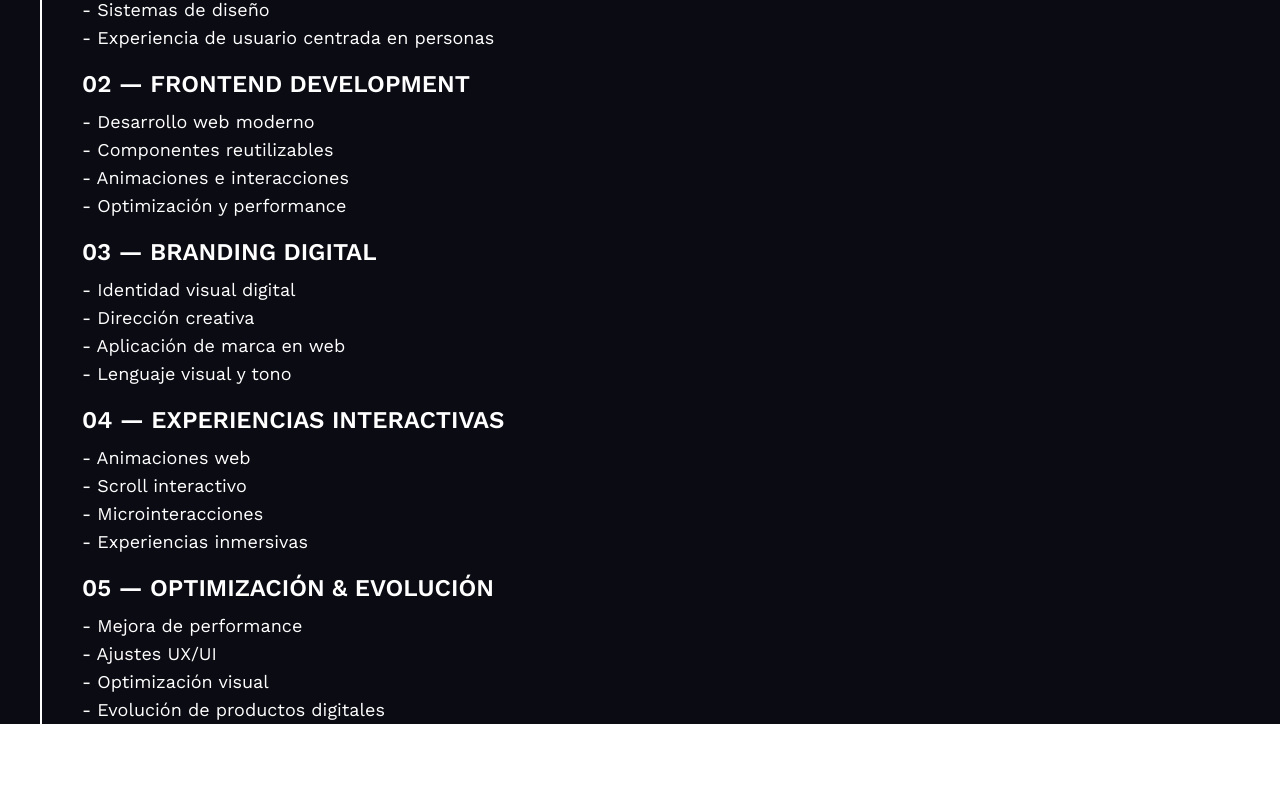
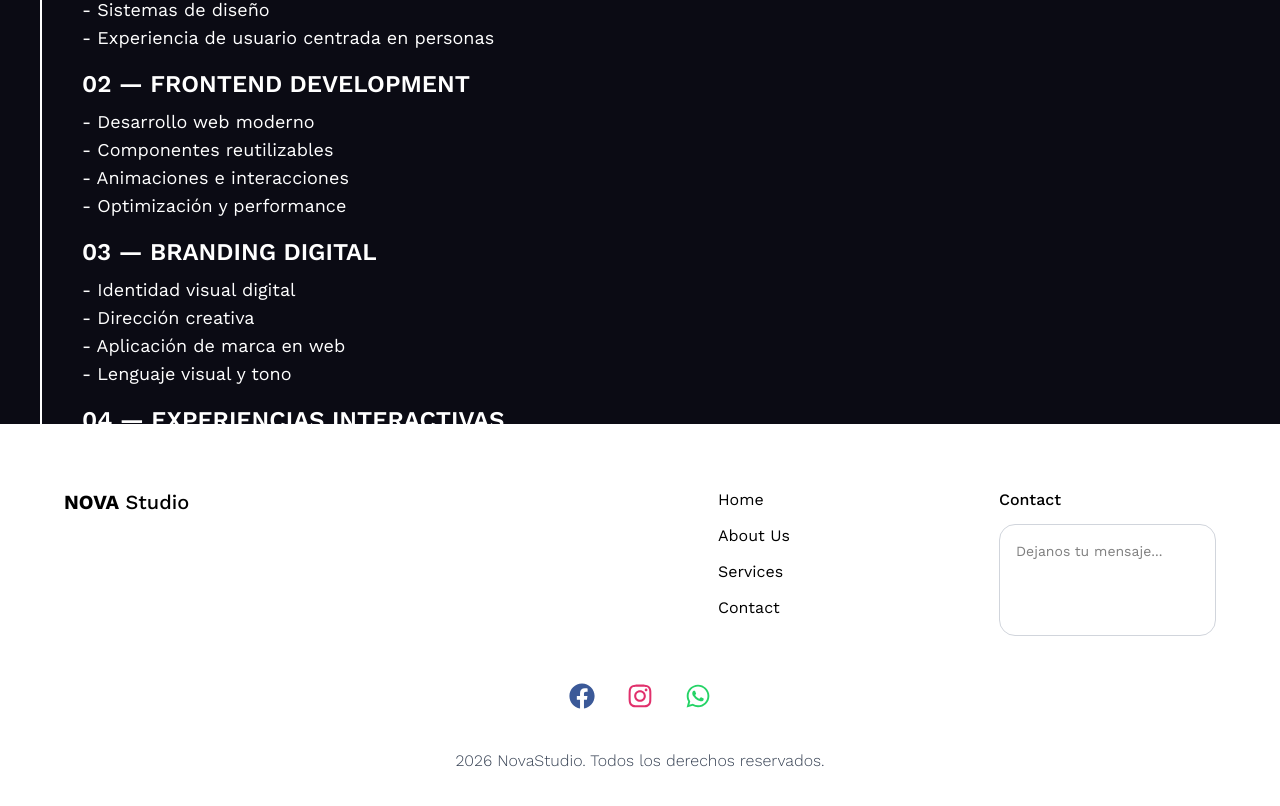
Before and after one commit to NicoleGluj/nova_studio_frontend, a React (Vite) app: page /services in a window 1280 px wide. Shown: the part 376-1182 px from the top of the page. Before the commit the page ends 1100 px from the top, so only its background shows below. Built offline with nearby package versions, Linux system fonts and the light colour scheme.

Commit message:
add: Footer content

```diff
--- a/package.json
+++ b/package.json
@@ -15,6 +15,7 @@
     "heroicons": "^2.2.0",
     "react": "^19.2.0",
     "react-dom": "^19.2.0",
+    "react-icons": "^5.5.0",
     "react-router-dom": "^7.13.0",
     "tailwindcss": "^4.1.18"
   },
--- a/src/components/Footer.jsx
+++ b/src/components/Footer.jsx
@@ -0,0 +1,65 @@
+import { Link } from "react-router-dom"
+import { FaFacebook, FaInstagram, FaWhatsapp } from "react-icons/fa"
+
+export const Footer = () => {
+  return (
+    <footer className="bg-white text-black">
+      <section className="mx-auto max-w-7xl px-6 sm:px-10 lg:px-16 2xl:px-24 py-12 lg:py-16">
+        <div className="flex flex-col gap-10 lg:flex-row lg:items-start lg:justify-between">
+          <div className="flex items-center">
+            <h2 className="text-xl font-medium">
+              <span className="font-bold">NOVA</span> Studio
+            </h2>
+          </div>
+
+          <div className="grid gap-10 sm:grid-cols-2 lg:grid-cols-2 lg:gap-16">
+            <nav className="flex flex-col gap-3">
+              <Link to="/" className="text-base hover:text-gray-900">
+                Home
+              </Link>
+              <Link to="/aboutUs" className="text-base hover:text-gray-900">
+                About Us
+              </Link>
+              <Link to="/services" className="text-base hover:text-gray-900">
+                Services
+              </Link>
+              <Link to="/contact" className="text-base hover:text-gray-900">
+                Contact
+              </Link>
+            </nav>
+
+            <div className="w-full">
+              <p className="font-medium">Contact</p>
+
+              <textarea
+                placeholder="Dejanos tu mensaje..."
+                className="mt-3 h-28 w-full resize-none rounded-2xl border border-gray-300 p-4 text-sm outline-none focus:border-gray-500"
+              />
+            </div>
+          </div>
+        </div>
+
+        <div className="mt-10 flex justify-center gap-8">
+          <a href="" className="transition-transform duration-300 hover:scale-110">
+            <span className="sr-only">Facebook</span>
+            <FaFacebook size={26} color="#3b5998" />
+          </a>
+
+          <a href="" className="transition-transform duration-300 hover:scale-110">
+            <span className="sr-only">Instagram</span>
+            <FaInstagram size={26} color="#E1306C" />
+          </a>
+
+          <a href="" className="transition-transform duration-300 hover:scale-110">
+            <span className="sr-only">WhatsApp</span>
+            <FaWhatsapp size={26} color="#25D366" />
+          </a>
+        </div>
+
+        <p className="mt-10 text-center text-sm sm:text-base font-light text-gray-700">
+          2026 NovaStudio. Todos los derechos reservados.
+        </p>
+      </section>
+    </footer>
+  )
+}
--- /dev/null
+++ b/src/components/Layout.jsx
@@ -0,0 +1,12 @@
+import { Footer } from "./Footer";
+import { Header } from "./Header";
+
+export const Layout = (props) => {
+  return (
+    <>
+      <Header />
+      {props.children}
+      <Footer />
+    </>
+  )
+}
--- a/src/pages/AbooutUs.jsx
+++ b/src/pages/AbooutUs.jsx
@@ -1,17 +1,14 @@
-import { Header } from "../components/Header"
-import personAbout from "../assets/person-about.jpg"
+
 import { Link } from "react-router-dom"
-
+import { Layout } from "../components/Layout"
 
 export const AboutUs = () => {
   return (
-    <>
-      <Header />
+    <Layout>
       <section className="bg-[#0B0B14] h-screen ">
         <section className="py-25 px-10">
           <h2 className="text-white py-5 px-5 text-2xl border-2 w-full rounded-3xl font-regular uppercase">Quienes somos</h2>
         </section>
-
         <section className="bg-[#0B0B14] py- px-10  gap-10  items-stretch">
           <div className="text-white flex flex-col gap-4 sm:gap-10 justify-center">
             <h2 className="text-4xl md:text-5xl lg:text-6xl 2xl:text-7xl leading-tight">
@@ -57,6 +54,6 @@ export const AboutUs = () => {
             to={"/"}>Ver proyectos </Link>
         </section>
       </section >
-    </>
+    </Layout>
   )
 }
--- a/src/pages/Home.jsx
+++ b/src/pages/Home.jsx
@@ -1,4 +1,3 @@
-import { Header } from "../components/Header"
 import bgHero from "../assets/bg-hero.jpg"
 import flechaHome from "../assets/flecha-home.png"
 import equilibrioHome from "../assets/equilibrio-home.png"
@@ -6,6 +5,7 @@ import metricasHome from "../assets/metricas-home.png"
 import { Link } from "react-router-dom"
 import { useEffect, useMemo, useState } from "react"
 import { RotatingCarouselCards } from "../components/Carrousel"
+import { Layout } from "../components/Layout"
 
 export const Home = () => {
   const services = [
@@ -44,8 +44,8 @@ export const Home = () => {
 
   return (
     <>
+      <Layout>
         <section className="relative h-screen p-10 border-b border-white">
-        <Header />
           <div className="absolute inset-0 -z-10">
             <img
               className=" h-full w-full object-cover object-[75%]"
@@ -95,11 +95,9 @@ export const Home = () => {
             />
           </div>
         </section>
-
         <section >
           <RotatingCarouselCards />
         </section>
-
         <section className="bg-[#0B0B14] py-10 sm:py-20  px-10 grid sm:grid-cols-2 gap-10 items-stretch">
           <div className="flex items-stretch justify-center lg:mb-20">
             <img
@@ -143,7 +141,6 @@ export const Home = () => {
             </div>
           </div>
         </section>
-
         <section className="bg-[#0B0B14] py-10 2xl:py-1 px-10 grid sm:grid-cols-2 gap-15 items-stretch">
           <div className="text-white flex flex-col gap-4 justify-center">
             <h2 className="text-4xl md:text-4xl lg:text-6xl leading-tight">
@@ -161,6 +158,7 @@ export const Home = () => {
             />
           </div>
         </section >
+      </Layout>
     </>
   )
 }
--- a/src/pages/Services.jsx
+++ b/src/pages/Services.jsx
@@ -1,15 +1,12 @@
-import { Link } from "react-router-dom"
-import { Header } from "../components/Header"
+import { Layout } from "../components/Layout"
 
 export const Services = () => {
   return (
-    <>
-      <Header />
+    <Layout>
       <section className="bg-[#0B0B14] h-screen ">
         <section className="py-25 px-10">
           <h2 className="text-white py-5 px-5 text-2xl border-2 w-full rounded-3xl font-regular uppercase">Nuestros servicios</h2>
         </section>
-
         <section className="bg-[#0B0B14] px-10 gap-10  items-stretch text-white ">
           <div className=" gap-4 flex flex-col border-l-2 border-l-white px-10">
             <div>
@@ -69,8 +66,7 @@ export const Services = () => {
             </div>
           </div>
         </section>
-
       </section >
-    </>
+    </Layout>
   )
 }
```
Also changed, not shown: 1 other file (tests, documents, lock files or other folders). Lines whose indentation alone changed are shown as unchanged.
